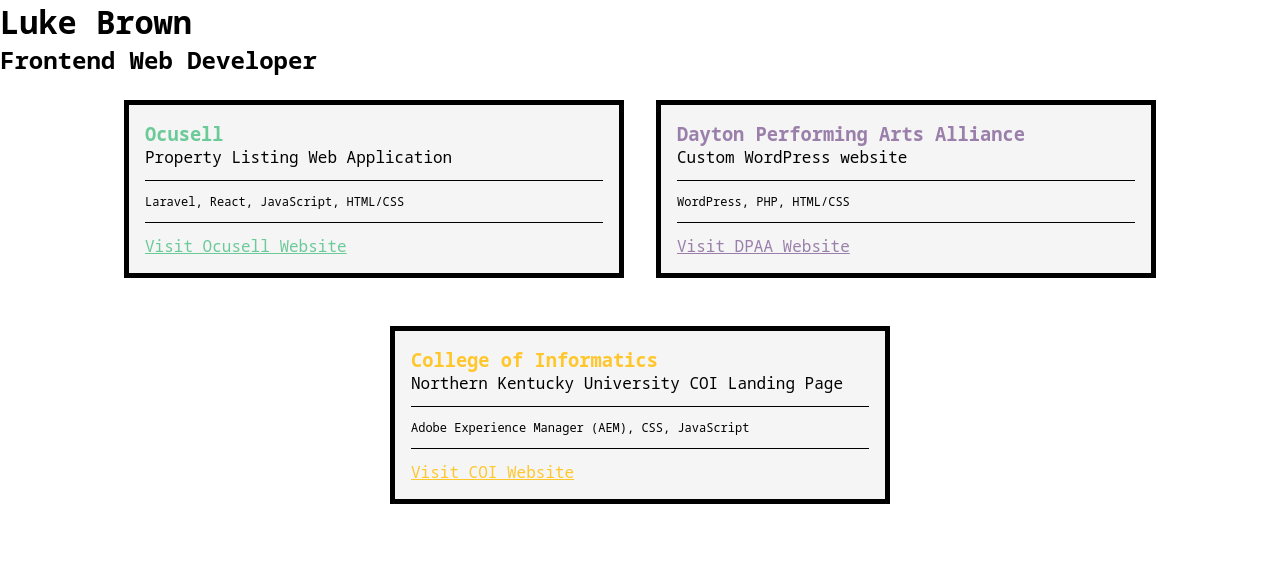
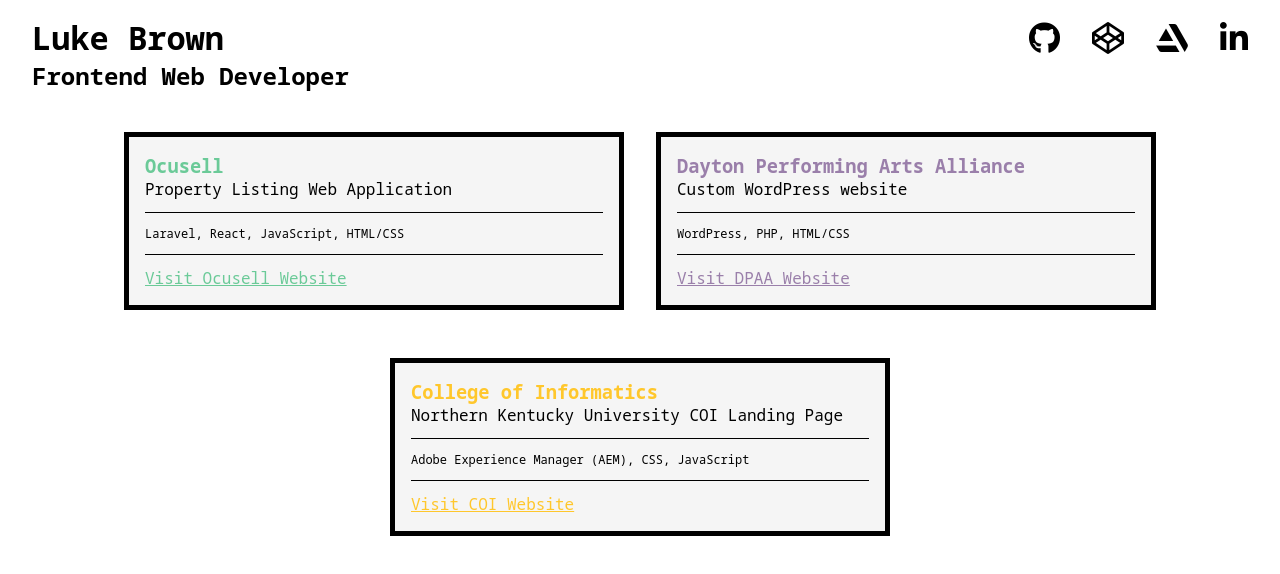
Before and after one commit to blukebrown/blukebrown.github.io, a plain HTML site: page index.html in a window 1280 px wide. Drawn offline with Linux system fonts and the light colour scheme.

Commit message:
Added social links

```diff
--- a/index.html
+++ b/index.html
@@ -8,12 +8,21 @@
     <link rel="preconnect" href="https://fonts.googleapis.com">
     <link rel="preconnect" href="https://fonts.gstatic.com" crossorigin>
     <link href="https://fonts.googleapis.com/css2?family=Noto+Sans+Mono:wght@100;200;300;400;500;600;700;800&display=swap" rel="stylesheet">
+    <link rel="stylesheet" href="https://cdnjs.cloudflare.com/ajax/libs/font-awesome/5.15.1/css/all.min.css"
+        integrity="sha512-+4zCK9k+qNFUR5X+cKL9EIR+ZOhtIloNl9GIKS57V1MyNsYpYcUrUeQc9vNfzsWfV28IaLL3i96P9sdNyeRssA=="
+        crossorigin="anonymous" />
     <link rel="stylesheet" href="style.css">
 </head>
 <body>
     <header>
         <h1>Luke Brown</h1>
         <h2>Frontend Web Developer</h2>
+        <ul class="external-links">
+            <li><a href="https://github.com/blukebrown"><i class="fab fa-github"></i></a></li>
+            <li><a href="https://codepen.io/blukebrown"><i class="fab fa-codepen"></i></a></li>
+            <li><a href="https://www.artstation.com/blukebrown"><i class="fab fa-artstation"></i></a></li>
+            <li><a href="https://www.linkedin.com/in/blukebrown/"><i class="fab fa-linkedin-in"></i></a></li>
+        </ul>
     </header>
     <main>
         <article class="card-container">
--- a/style.css
+++ b/style.css
@@ -6,6 +6,14 @@
 
 body {
     font-family: 'Noto Sans Mono', monospace;
+}
+
+header {
+    width: 100%;
+    margin: 0 auto;
+    padding: 1em 2em;
+    position: relative;
+    max-width: 1920px;
 }
 
 a:visited {
@@ -74,6 +82,30 @@
     width: 24px;
 }
 
+.external-links {
+    list-style: none;
+    display: flex;
+}
+
+.external-links a {
+    color: #000000;
+    font-size: 2em;
+    margin-right: 1em;
+}
+
+@media (min-width: 600px) {
+    .external-links {
+        position: absolute;
+        top: 1em;
+        right: 2em;
+    }
+
+    .external-links a {
+        margin-left: 1em;
+        margin-right: unset;
+    }
+}
+
 /* UTILITY CLASSES */
 .ocusell-green {
     color: #6BCA98;
```
